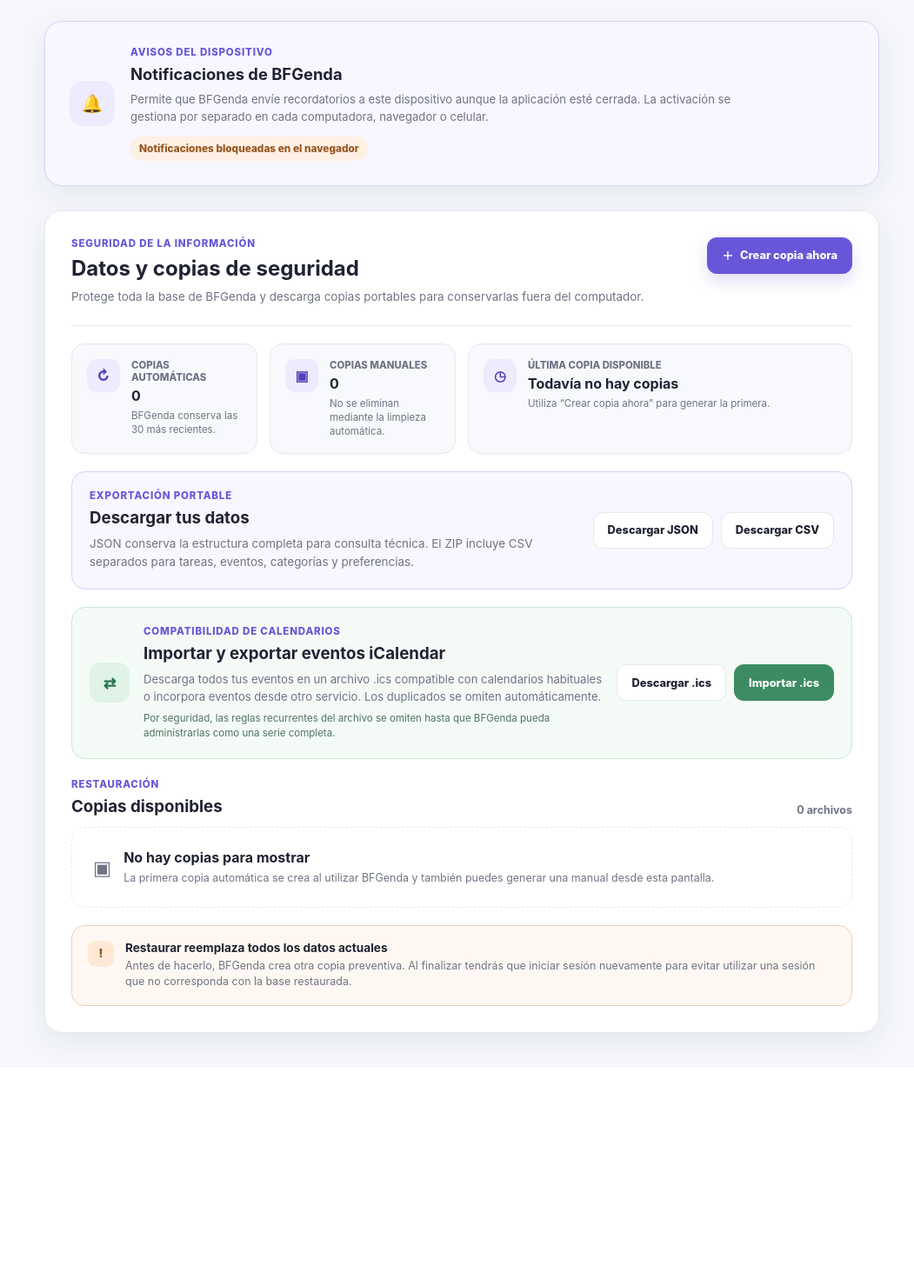
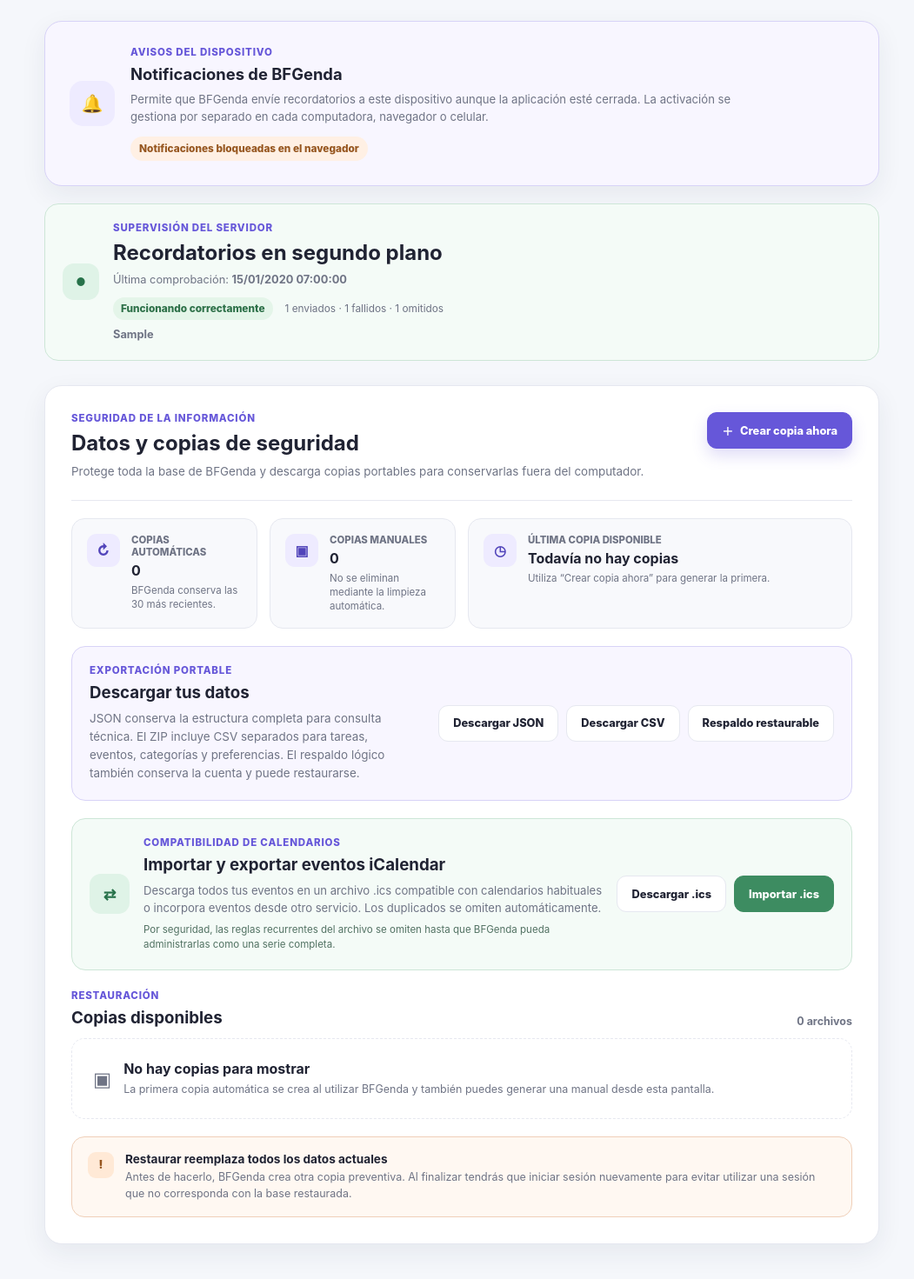
Before and after one commit to BrunoGuglielmone/bfgenda-runsite, a Django app: page /configuracion/ in a window 1280 px wide. Shown: the part 1040-2511 px from the top of the page at 87% size, without its empty margins (229-1280 px from the left). Before the commit the page ends 2252 px from the top, so only its background shows below. Run offline with Django 5.2, Linux system fonts and the light colour scheme; a user stored in the database is signed in; tables that the repository leaves empty hold one stand-in row (values such as "Sample post").

Commit message:
Supervisar automatizacion y respaldos de produccion

```diff
--- a/agenda/models.py
+++ b/agenda/models.py
@@ -241,6 +241,38 @@ class ConfiguracionAutomatizacion(models.Model):
     actualizada_en = models.DateTimeField(
         auto_now=True,
         verbose_name="actualizada en",
+    )
+    ultima_ejecucion_en = models.DateTimeField(
+        null=True,
+        blank=True,
+        verbose_name="última ejecución",
+    )
+    ultimo_exito_en = models.DateTimeField(
+        null=True,
+        blank=True,
+        verbose_name="último éxito",
+    )
+    ultimo_estado = models.CharField(
+        max_length=20,
+        blank=True,
+        verbose_name="último estado",
+    )
+    ultimo_error = models.CharField(
+        max_length=500,
+        blank=True,
+        verbose_name="último error",
+    )
+    ultimo_enviados = models.PositiveIntegerField(
+        default=0,
+        verbose_name="últimos enviados",
+    )
+    ultimo_fallidos = models.PositiveIntegerField(
+        default=0,
+        verbose_name="últimos fallidos",
+    )
+    ultimo_omitidos = models.PositiveIntegerField(
+        default=0,
+        verbose_name="últimos omitidos",
     )
 
     class Meta:
--- a/agenda/services/backups.py
+++ b/agenda/services/backups.py
@@ -90,6 +90,15 @@ class RestoreResult:
 
     restored_backup: BackupInfo
     safety_backup: BackupInfo
+
+
+def sqlite_backups_enabled() -> bool:
+    """Indica si las copias integradas pueden operar en este entorno."""
+
+    return (
+        settings.DATABASES["default"].get("ENGINE")
+        == "django.db.backends.sqlite3"
+    )
 
 
 def get_database_path(database_path=None) -> Path:
--- a/agenda/static/agenda/css/configuracion.css
+++ b/agenda/static/agenda/css/configuracion.css
@@ -477,6 +477,104 @@
     color: #96561f;
 }
 
+.automation-health {
+    display: grid;
+    grid-template-columns: auto minmax(0, 1fr);
+    align-items: center;
+    gap: 16px;
+    margin-top: 20px;
+    padding: 20px;
+    border: 1px solid #cde6d7;
+    border-radius: 16px;
+    background: #f4fbf7;
+}
+
+.automation-health-icon {
+    display: grid;
+    width: 42px;
+    height: 42px;
+    place-items: center;
+    border-radius: 13px;
+    background: #dff3e7;
+    color: #27724a;
+    font-size: 0.78rem;
+}
+
+.automation-health-content h2,
+.managed-backup-panel h3 {
+    margin: 0;
+}
+
+.automation-health-content > p:not(.settings-section-label),
+.managed-backup-panel p:not(.settings-section-label) {
+    margin: 7px 0 0;
+    color: var(--text-secondary);
+    font-size: 0.8rem;
+    line-height: 1.5;
+}
+
+.automation-health-summary {
+    display: flex;
+    flex-wrap: wrap;
+    align-items: center;
+    gap: 9px 14px;
+    margin-top: 11px;
+    color: var(--text-secondary);
+    font-size: 0.74rem;
+}
+
+.automation-state {
+    padding: 6px 9px;
+    border-radius: 999px;
+    background: #e4f5e9;
+    color: #2d7048;
+    font-weight: 800;
+}
+
+.automation-state.state-error,
+.automation-error {
+    color: #96561f;
+}
+
+.automation-state.state-error {
+    background: #fff0e4;
+}
+
+.automation-health-content .automation-error {
+    font-weight: 700;
+}
+
+.managed-backup-panel {
+    display: grid;
+    grid-template-columns: auto minmax(0, 1fr);
+    align-items: start;
+    gap: 15px;
+    margin-top: 20px;
+    padding: 20px;
+    border: 1px solid #cde6d7;
+    border-radius: 16px;
+    background: #f4fbf7;
+}
+
+.managed-backup-panel > span {
+    display: grid;
+    width: 44px;
+    height: 44px;
+    place-items: center;
+    border-radius: 13px;
+    background: #dff3e7;
+    color: #27724a;
+    font-size: 1.1rem;
+}
+
+.managed-backup-panel small {
+    display: block;
+    margin-top: 8px;
+    color: #527263;
+    font-size: 0.72rem;
+    line-height: 1.45;
+}
+
 @media (max-width: 1000px) {
     .data-summary-grid {
         grid-template-columns: repeat(2, minmax(0, 1fr));
@@ -558,6 +656,17 @@
 
     .backup-item {
         grid-template-columns: 1fr;
+    }
+
+    .automation-health,
+    .managed-backup-panel {
+        grid-template-columns: 1fr;
+        padding: 17px;
+    }
+
+    .automation-health-icon,
+    .managed-backup-panel > span {
+        display: none;
     }
 
     .backup-kind-icon {
--- a/agenda/templates/agenda/configuracion.html
+++ b/agenda/templates/agenda/configuracion.html
@@ -6,7 +6,7 @@
 {% block extra_css %}
     <link data-page-style
         rel="stylesheet"
-        href="{% static 'agenda/css/configuracion.css' %}?v=20260728-1"
+        href="{% static 'agenda/css/configuracion.css' %}?v=20261105-1"
     >
 {% endblock %}
 
@@ -242,6 +242,54 @@
         </div>
     </section>
 
+    <section class="automation-health" aria-labelledby="automation-health-title">
+        <div class="automation-health-icon" aria-hidden="true">●</div>
+
+        <div class="automation-health-content">
+            <p class="settings-section-label">Supervisión del servidor</p>
+            <h2 id="automation-health-title">Recordatorios en segundo plano</h2>
+
+            {% if automatizacion and automatizacion.ultima_ejecucion_en %}
+                <p>
+                    Última comprobación:
+                    <strong>
+                        {{ automatizacion.ultima_ejecucion_en|date:"d/m/Y H:i:s" }}
+                    </strong>
+                </p>
+                <div class="automation-health-summary">
+                    <span
+                        class="automation-state state-{{ automatizacion.ultimo_estado }}"
+                    >
+                        {% if automatizacion.ultimo_estado == "correcto" %}
+                            Funcionando correctamente
+                        {% else %}
+                            Requiere atención
+                        {% endif %}
+                    </span>
+                    <span>
+                        {{ automatizacion.ultimo_enviados }} enviados ·
+                        {{ automatizacion.ultimo_fallidos }} fallidos ·
+                        {{ automatizacion.ultimo_omitidos }} omitidos
+                    </span>
+                </div>
+                {% if automatizacion.ultimo_error %}
+                    <p class="automation-error">
+                        {{ automatizacion.ultimo_error }}
+                    </p>
+                {% endif %}
+            {% elif automatizacion %}
+                <p>
+                    La automatización está configurada y espera su primera
+                    ejecución registrada.
+                </p>
+            {% else %}
+                <p>
+                    No existe una automatización activa para los recordatorios.
+                </p>
+            {% endif %}
+        </div>
+    </section>
+
     <section class="data-management-section" aria-labelledby="data-management-title">
         <header class="data-management-header">
             <div>
@@ -253,6 +301,7 @@
                 </p>
             </div>
 
+            {% if copias_sqlite_habilitadas %}
                 <form
                     method="post"
                     action="{% url 'agenda:backup_crear' %}"
@@ -269,8 +318,17 @@
                         Crear copia ahora
                     </button>
                 </form>
+            {% else %}
+                <a
+                    class="backup-primary-button"
+                    href="{% url 'agenda:exportar_respaldo_logico' %}"
+                >
+                    Descargar respaldo lógico
+                </a>
+            {% endif %}
         </header>
 
+        {% if copias_sqlite_habilitadas %}
             <div class="data-summary-grid">
             <article class="data-summary-card">
                 <span aria-hidden="true">↻</span>
@@ -308,6 +366,25 @@
                 </div>
             </article>
             </div>
+        {% else %}
+            <div class="managed-backup-panel">
+                <span aria-hidden="true">☁</span>
+                <div>
+                    <p class="settings-section-label">Base administrada</p>
+                    <h3>Neon PostgreSQL</h3>
+                    <p>
+                        Neon conserva recuperación inmediata de corto plazo. Además,
+                        el respaldo lógico descarga usuarios, categorías, tareas,
+                        eventos y preferencias en un archivo restaurable e independiente
+                        del motor de base de datos.
+                    </p>
+                    <small>
+                        El archivo contiene información privada y debe guardarse en un
+                        lugar seguro.
+                    </small>
+                </div>
+            </div>
+        {% endif %}
 
         <div class="export-panel">
             <div>
@@ -316,6 +393,7 @@
                 <p>
                     JSON conserva la estructura completa para consulta técnica. El ZIP
                     incluye CSV separados para tareas, eventos, categorías y preferencias.
+                    El respaldo lógico también conserva la cuenta y puede restaurarse.
                 </p>
             </div>
 
@@ -331,6 +409,12 @@
                     href="{% url 'agenda:exportar_csv' %}"
                 >
                     Descargar CSV
+                </a>
+                <a
+                    class="data-secondary-button"
+                    href="{% url 'agenda:exportar_respaldo_logico' %}"
+                >
+                    Respaldo restaurable
                 </a>
             </div>
         </div>
@@ -369,6 +453,7 @@
             </div>
         </div>
 
+        {% if copias_sqlite_habilitadas %}
         <div class="backup-list-panel">
             <header class="backup-list-header">
                 <div>
@@ -447,5 +532,6 @@
                 </p>
             </div>
         </div>
+        {% endif %}
     </section>
 {% endblock %}
--- a/agenda/urls.py
+++ b/agenda/urls.py
@@ -78,6 +78,11 @@ urlpatterns = [
         "configuracion/exportar/csv/",
         views.exportar_csv,
         name="exportar_csv",
+    ),
+    path(
+        "configuracion/exportar/respaldo-logico/",
+        views.exportar_respaldo_logico,
+        name="exportar_respaldo_logico",
     ),
     path(
         "configuracion/calendario/exportar/",
--- a/agenda/views/__init__.py
+++ b/agenda/views/__init__.py
@@ -20,6 +20,7 @@ from .data import (
     exportar_csv,
     exportar_ics,
     exportar_json,
+    exportar_respaldo_logico,
     importar_ics,
 )
 from .notifications import (
@@ -73,6 +74,7 @@ __all__ = [
     "backup_restaurar",
     "exportar_json",
     "exportar_csv",
+    "exportar_respaldo_logico",
     "exportar_ics",
     "importar_ics",
     "calendario",
--- a/agenda/views/preferences.py
+++ b/agenda/views/preferences.py
@@ -9,7 +9,9 @@ from agenda.services.backups import (
     BACKUP_MANUAL,
     automatic_backup_limit,
     list_backups,
+    sqlite_backups_enabled,
 )
+from agenda.models import ConfiguracionAutomatizacion
 from agenda.services.preferences import get_user_preferences
 from agenda.services.retention import COMPLETED_TASK_RETENTION_MONTHS
 from agenda.services.task_queries import UNDATED_REMINDER_SESSION_KEY
@@ -39,7 +41,8 @@ def configuracion(request):
     """Muestra preferencias, copias disponibles y opciones de exportación."""
 
     preferences = get_user_preferences(request.user)
-    backups = list_backups()
+    local_backups_enabled = sqlite_backups_enabled()
+    backups = list_backups() if local_backups_enabled else []
     automatic_backups = [
         backup for backup in backups if backup.kind == BACKUP_AUTOMATIC
     ]
@@ -52,6 +55,13 @@ def configuracion(request):
         "cantidad_copias_automaticas": len(automatic_backups),
         "cantidad_copias_manuales": len(manual_backups),
         "limite_copias_automaticas": automatic_backup_limit(),
+        "copias_sqlite_habilitadas": local_backups_enabled,
+        "automatizacion": (
+            ConfiguracionAutomatizacion.objects
+            .filter(activa=True)
+            .order_by("id")
+            .first()
+        ),
         "push_public_key": settings.AGENDE_VAPID_PUBLIC_KEY,
         "push_server_enabled": bool(
             settings.AGENDE_VAPID_PUBLIC_KEY
--- a/render.yaml
+++ b/render.yaml
@@ -35,4 +35,4 @@ services:
       - key: AGENDE_VAPID_PRIVATE_KEY
         sync: false
       - key: AGENDE_VAPID_SUBJECT
-        value: https://github.com/BrunoGuglielmone/bfgenda-runsite
+        value: mailto:bguglielmone@docente.ceibal.edu.uy
```
Also changed, not shown: agenda/admin.py (+32 -0 lines), agenda/services/exports.py (+30 -1 lines), agenda/test_notifications.py (+21 -0 lines), agenda/test_webpush.py (+25 -0 lines), agenda/tests.py (+44 -0 lines), agenda/views/data.py (+13 -1 lines), agenda/views/notifications.py (+64 -0 lines), deployment/RENDER_NEON.md (+47 -0 lines), README.md, agenda/migrations/0010_monitor_automatizacion.py (added). Lines whose indentation alone changed are shown as unchanged.
